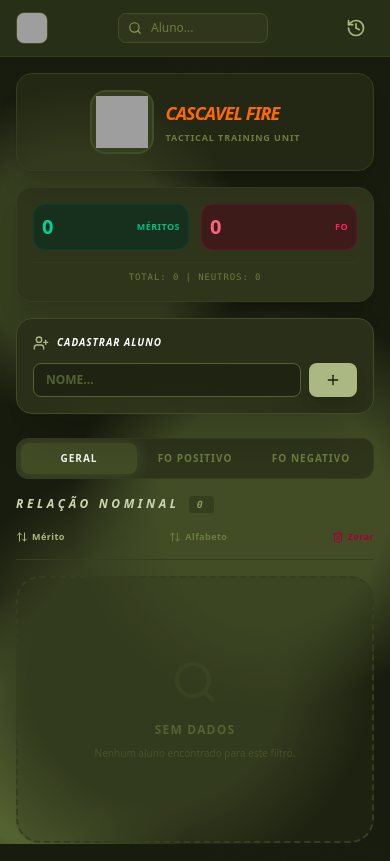
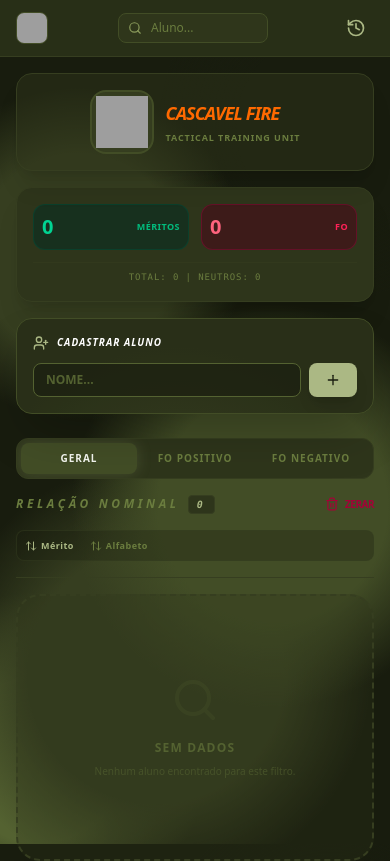
Before and after one commit to LuisHenrique654/FO-Positivo-, a React (Vite) app: page / in a window 390 px wide. Shown: the top 861 px of the page. Built offline with nearby package versions, Linux system fonts and the light colour scheme; grey boxes are pictures that could not be loaded.

Commit message:
feat: Improve student list controls and sorting
Refactors the student list controls to provide clearer sorting options and a more intuitive user experience. Includes direct sorting by merit and alphabetical order, along with visual indicators for the active sort preference.

```diff
--- a/src/App.tsx
+++ b/src/App.tsx
@@ -419,14 +419,45 @@ export default function App() {
             </div>
 
             {/* Controls */}
-            <div className="flex flex-col sm:flex-row items-start sm:items-center justify-between border-b border-moss-800 pb-4 gap-4">
-              <h2 className="text-xs sm:text-sm font-black text-moss-200 uppercase tracking-[0.3em] flex items-center gap-2 italic">
+            <div className="border-b border-moss-800 pb-4 space-y-4">
+              <div className="flex items-center justify-between">
+                <h2 className="text-xs sm:text-sm font-black text-moss-500 uppercase tracking-[0.3em] flex items-center gap-2 italic">
                   Relação Nominal
-                <span className="text-[10px] bg-moss-800 text-moss-400 px-2 py-0.5 rounded border border-moss-700 font-mono">
+                  <span className="text-[10px] bg-moss-900 text-moss-300 px-2 py-0.5 rounded border border-moss-800 font-mono">
                     {filteredStudents.length}
                   </span>
                 </h2>
-              <div className="flex items-center gap-4 text-[9px] sm:text-[10px] text-moss-500 font-black uppercase tracking-wider w-full sm:w-auto justify-between sm:justify-end">
+
+                {/* Mobile Reset Action */}
+                <div className="sm:hidden">
+                  {showClearConfirm ? (
+                    <div className="flex items-center gap-2 bg-rose-950/40 px-2 py-1 rounded border border-rose-900/50 animate-in fade-in slide-in-from-right-2 duration-200">
+                      <button
+                        onClick={clearAllStudents}
+                        className="text-rose-500 font-black uppercase text-[10px]"
+                      >
+                        ZERAR LISTA? SIM
+                      </button>
+                      <button
+                        onClick={() => setShowClearConfirm(false)}
+                        className="text-moss-500 font-black uppercase text-[10px] ml-2"
+                      >
+                        X
+                      </button>
+                    </div>
+                  ) : (
+                    <button
+                      onClick={() => setShowClearConfirm(true)}
+                      className="flex items-center gap-1.5 text-rose-800 font-black uppercase text-[10px] tracking-tighter"
+                    >
+                      <Trash2 className="w-3.5 h-3.5" /> Zerar
+                    </button>
+                  )}
+                </div>
+              </div>
+
+              <div className="flex items-center justify-between bg-moss-950/30 p-2 rounded-lg border border-moss-800/50">
+                <div className="flex items-center gap-4 text-[9px] sm:text-[10px] text-moss-500 font-black uppercase tracking-wider">
                   <button
                     onClick={() => {
                       if (sortBy === 'score') setSortOrder(prev => prev === 'asc' ? 'desc' : 'asc');
@@ -445,7 +476,10 @@ export default function App() {
                   >
                     <ArrowUpDown className="w-3 h-3" /> Alfabeto
                   </button>
-                <div className="w-px h-3 bg-moss-800 hidden sm:block"></div>
+                </div>
+
+                {/* Desktop Reset Action */}
+                <div className="hidden sm:block">
                   {showClearConfirm ? (
                     <div className="flex items-center gap-2 bg-rose-950/30 px-2 py-1.5 rounded border border-rose-900/50">
                       <span className="text-[9px] font-bold uppercase text-rose-200 whitespace-nowrap">Apagar tudo?</span>
@@ -467,12 +501,12 @@ export default function App() {
                   ) : (
                     <button
                       onClick={() => setShowClearConfirm(true)}
-                    className="flex items-center gap-1 text-rose-800 hover:text-rose-600 transition-colors"
-                    title="Limpar todos os alunos"
+                      className="flex items-center gap-1 text-rose-800 hover:text-rose-600 transition-colors font-black uppercase text-[10px]"
                     >
-                    <Trash2 className="w-3 h-3" /> Zerar
+                      <Trash2 className="w-3 h-3" /> Zerar Tudo
                     </button>
                   )}
+                </div>
               </div>
             </div>
 
```
Lines whose indentation alone changed are shown as unchanged.
